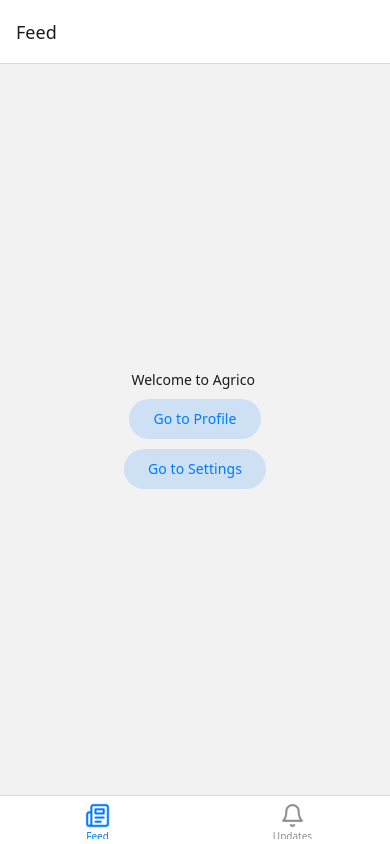
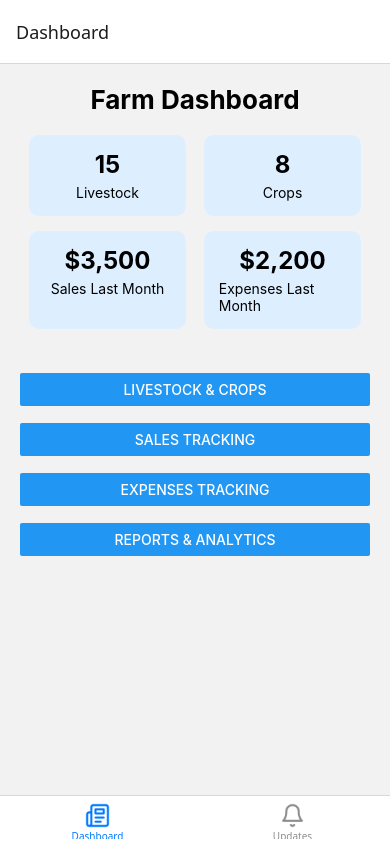
Before and after one commit to pmuwanguzi/agrico-frontend, a React Native app in the folder Agrico/: screen / in a window 390 px wide. Built offline with nearby package versions, Linux system fonts and the light colour scheme; what expo-linking would draw is missing.

Commit message:
Dashboard screen replaced homescreen with no errors

```diff
--- a/Agrico/src/navigation/index.tsx
+++ b/Agrico/src/navigation/index.tsx
@@ -1,5 +1,3 @@
-import AuthScreen from './screens/AuthScreen';
-import DashboardScreen from './screens/DashboardScreen';
 import React from 'react';
 import { createBottomTabNavigator } from '@react-navigation/bottom-tabs';
 import { HeaderButton, Text } from '@react-navigation/elements';
@@ -16,13 +14,16 @@
 import { Settings } from './screens/Settings';
 import { Updates } from './screens/Updates';
 import { NotFound } from './screens/NotFound';
+import AuthScreen from './screens/AuthScreen';
+import DashboardScreen from './screens/DashboardScreen';
 
+// Bottom Tabs
 const HomeTabs = createBottomTabNavigator({
   screens: {
-    Home: {
-      screen: Home,
+    DashboardScreen: {
+      screen: DashboardScreen,
       options: {
-        title: 'Feed',
+        title: 'Dashboard',
         tabBarIcon: ({ color, size }) => (
           <Image
             source={newspaper}
```
